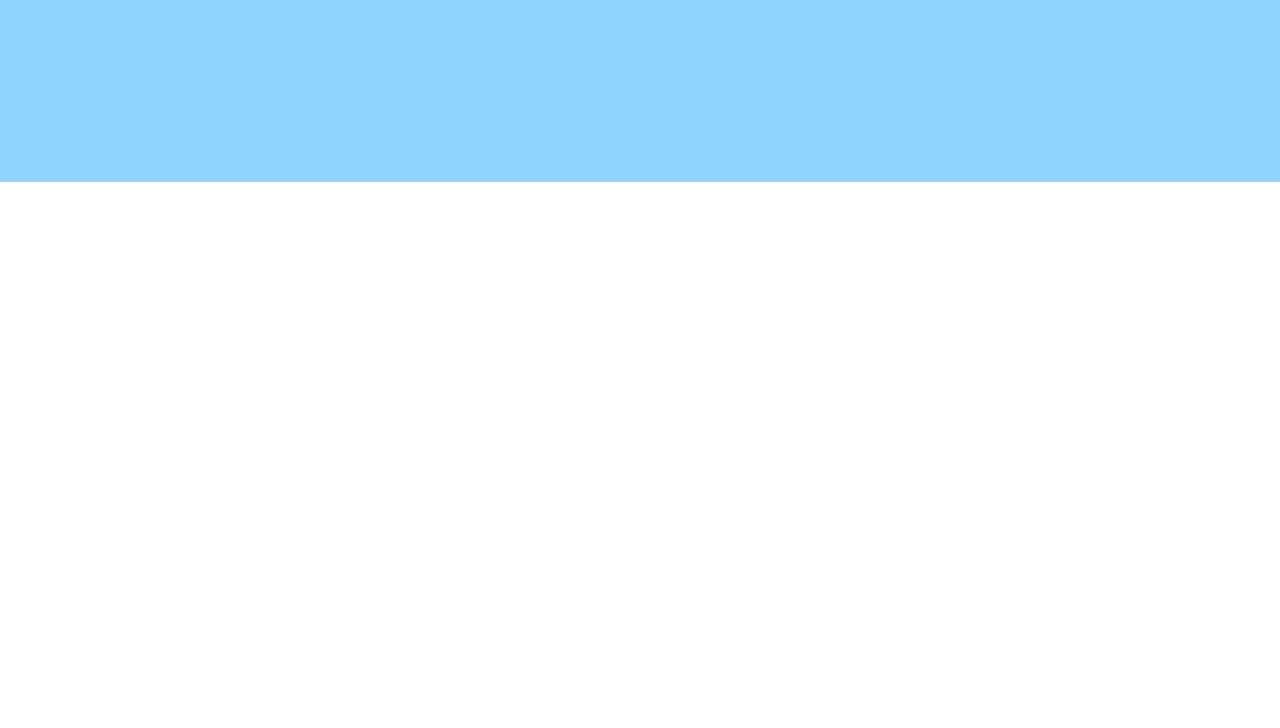
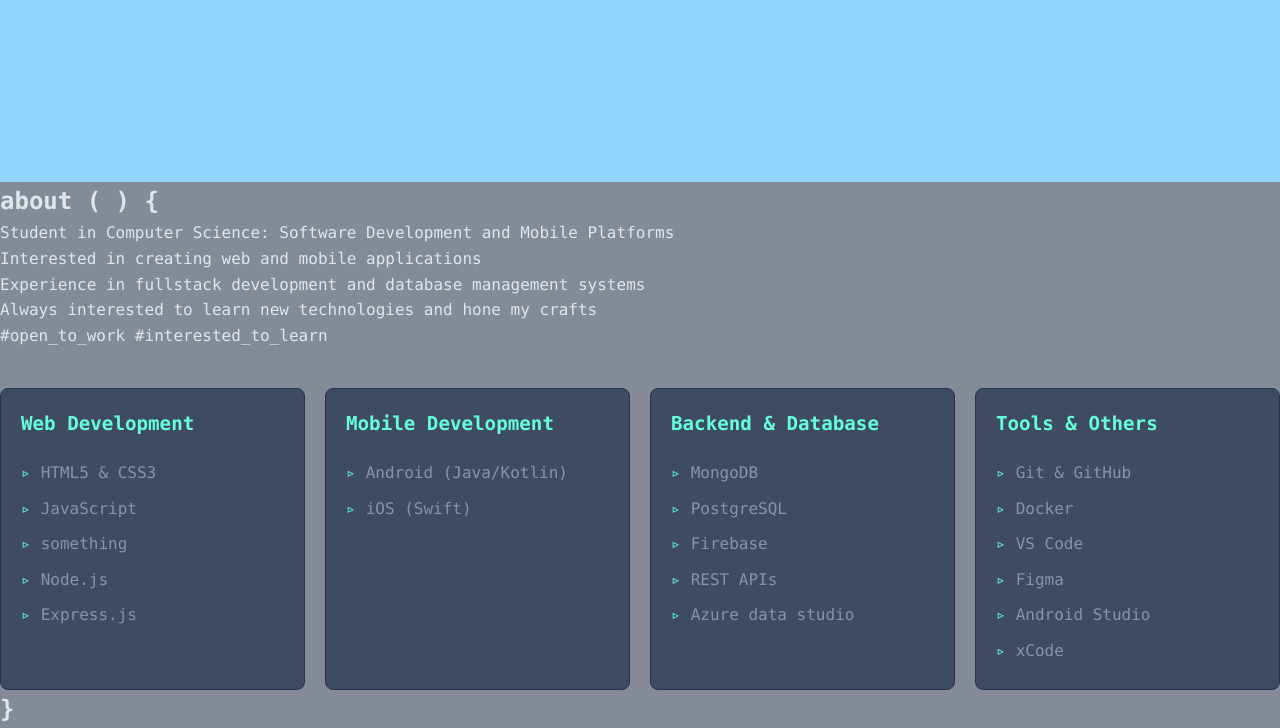
Before and after one commit to OscarAssaf/Portfolio, a plain HTML site: page Public/Index.html in a window 1280 px wide. Shown: the part 618-1346 px from the top of the page. Before the commit the page ends 800 px from the top, so only its background shows below. Drawn offline with Linux system fonts and the light colour scheme.

Commit message:
Added "About section" with skills and experience details

```diff
--- a/Public/Index.html
+++ b/Public/Index.html
@@ -23,5 +23,64 @@
                 </div>
         </div>
     </section>
+
+     <!-- About Section -->
+    <section class="about section">
+        <div class="container">
+                <h2 class="section-title">about ( ) {</h2>
+                <div class="code-block">
+                    <div class="code-line">Student in Computer Science: Software Development and Mobile Platforms</div>
+                    <div class="code-line">Interested in creating web and mobile applications</div>
+                    <div class="code-line">Experience in fullstack development and database management systems</div>
+                    <div class="code-line">Always interested to learn new technologies and hone my crafts</div>
+                    <div class="code-line">#open_to_work #interested_to_learn</div>
+                </div>
+
+                <div class="skills-grid">
+                    <div class="skill-category">
+                        <h3 class="skill-title">Web Development</h3>
+                        <ul class="skill-list">
+                            <li>HTML5 & CSS3</li>
+                            <li>JavaScript</li>
+                            <li>something</li>
+                            <li>Node.js</li>
+                            <li>Express.js</li>
+                        </ul>
+                    </div>
+                    <div class="skill-category">
+                        <h3 class="skill-title">Mobile Development</h3>
+                        <ul class="skill-list">
+                            <li>Android (Java/Kotlin)</li>
+                            <li>iOS (Swift)</li>
+                        </ul>
+                    </div>
+                    <div class="skill-category">
+                        <h3 class="skill-title">Backend & Database</h3>
+                        <ul class="skill-list">
+                            <li>MongoDB</li>
+                            <li>PostgreSQL</li>
+                            <li>Firebase</li>
+                            <li>REST APIs</li>
+                            <li>Azure data studio</li>
+                        </ul>
+                    </div>
+                    <div class="skill-category">
+                        <h3 class="skill-title">Tools & Others</h3>
+                        <ul class="skill-list">
+                            <li>Git & GitHub</li>
+                            <li>Docker</li>
+                            <li>VS Code</li>
+                            <li>Figma</li>
+                            <li>Android Studio</li>
+                            <li>xCode</li>
+                        </ul>
+                    </div>
+                </div>
+            <h2 class="section-title">}</h2>
+
+            </div>
+
+    </section>
+
 </body>
 </html>
--- a/Public/Styles/Main.css
+++ b/Public/Styles/Main.css
@@ -68,3 +68,49 @@ body {
     margin-bottom: 15px;
     font-size: 1.2rem;
 }
+
+
+.about {
+    background: rgba(10, 25, 47, 0.5);
+}
+
+.skills-grid {
+    display: grid;
+    grid-template-columns: repeat(auto-fit, minmax(250px, 1fr));
+    gap: 20px;
+    margin-top: 40px;
+}
+
+.skill-category {
+    background: rgba(17, 34, 64, 0.6);
+    border: 1px solid #233554;
+    border-radius: 8px;
+    padding: 20px;
+    transition: transform 0.3s ease, box-shadow 0.3s ease;
+}
+
+.skill-category:hover {
+    transform: translateY(-5px);
+    box-shadow: 0 10px 30px rgba(100, 255, 218, 0.2);
+}
+
+.skill-title {
+    color: #64ffda;
+    font-size: 1.2rem;
+    margin-bottom: 15px;
+}
+
+.skill-list {
+    list-style: none;
+}
+
+.skill-list li {
+    padding: 5px 0;
+    color: #8892b0;
+}
+
+.skill-list li::before {
+    content: '▹';
+    color: #64ffda;
+    margin-right: 10px;
+}
```
